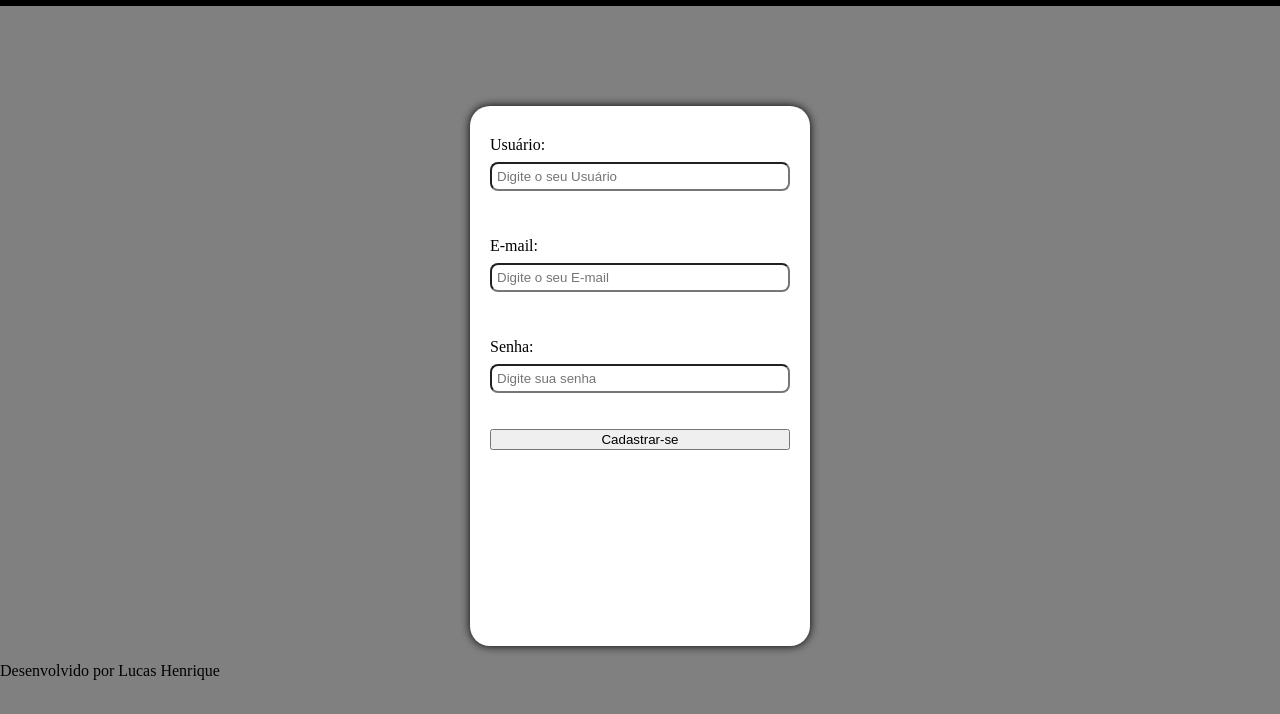
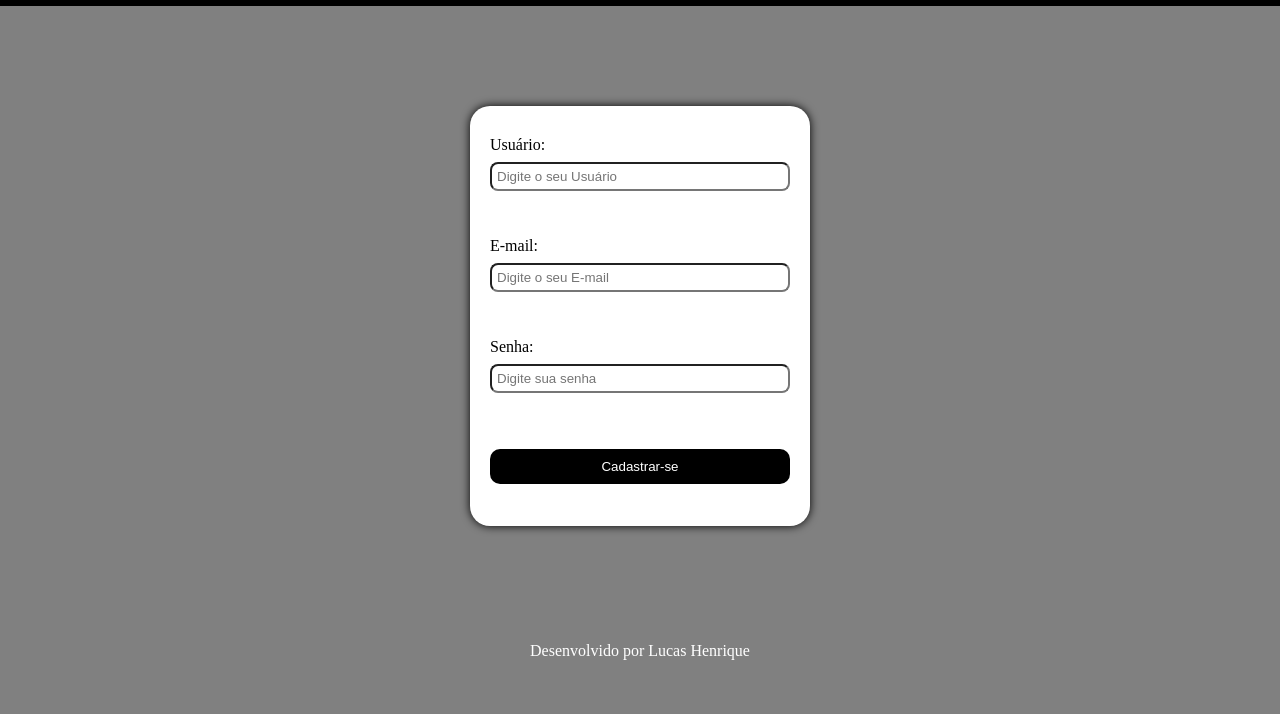
Before and after one commit to LucasVicentee/ProjetoGerenciamentoEstoqueFarmacia, a plain HTML site: page GerenciamentoDeEstoqueFarmaciaFront/HTML/cadastro.html in a window 1280 px wide. Shown: the part 84-798 px from the top of the page. Drawn offline with Linux system fonts and the light colour scheme.

Commit message:
Atualizações do front end

```diff
--- a/GerenciamentoDeEstoqueFarmaciaFront/CSS/cadastro.css
+++ b/GerenciamentoDeEstoqueFarmaciaFront/CSS/cadastro.css
@@ -25,7 +25,7 @@ main {
     border-radius: 5px;
     box-shadow: 0 0 10px;
     width: 300px;
-    height: 500px;
+    height: 380px;
     margin-top: 100px;
     border-radius: 20px;
 }
@@ -45,3 +45,23 @@ main {
     border: 1 solid black;
     border-radius: 8px;
 }
+
+#login button {
+    margin-top: 20px;
+    padding: 10px;
+    background-color: black;
+    color: white;
+    border: none;
+    border-radius: 10px;
+    cursor: pointer;
+}
+
+#login button:hover {
+    background-color: grey;
+}
+
+footer {
+    color: white;
+    text-align: center;
+    padding: 100px;
+}
```
